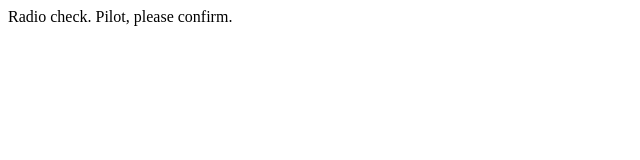
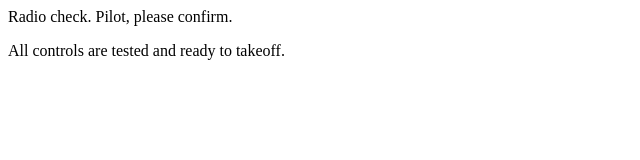
Before and after one commit to ArpithaNagappa/communication-log, a plain HTML site: page index.html in a window 1280 px wide. Shown: the whole page, without its empty margins (0-640 px from the left). Drawn offline with Linux system fonts and the light colour scheme.

Commit message:
Added second line to log

```diff
--- a/index.html
+++ b/index.html
@@ -1,5 +1,6 @@
 <html>
    <body>
       <p>Radio check. Pilot, please confirm.</p>
+      <p>All controls are tested and ready to takeoff.</p>
    </body>
 </html>
```
